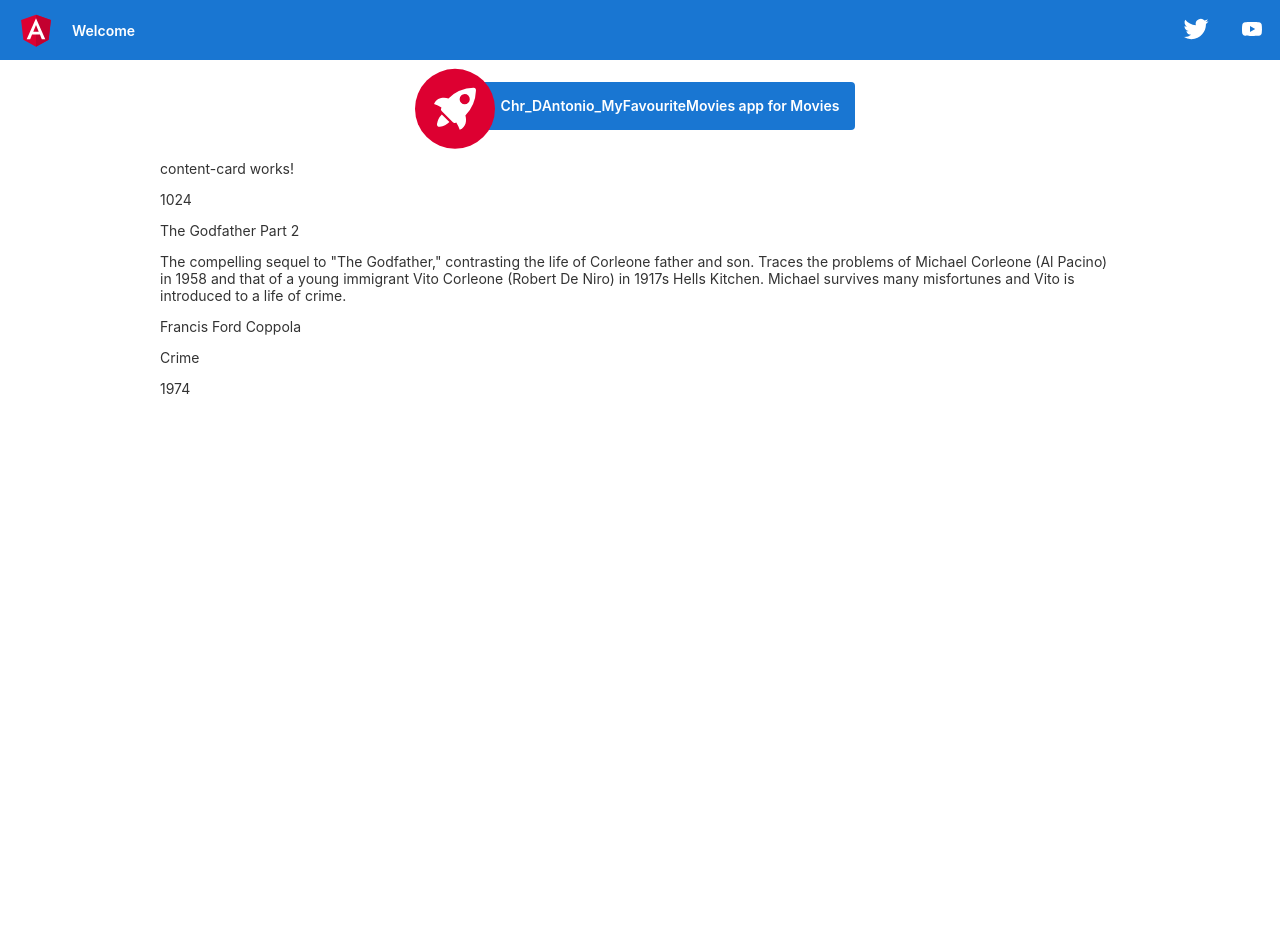
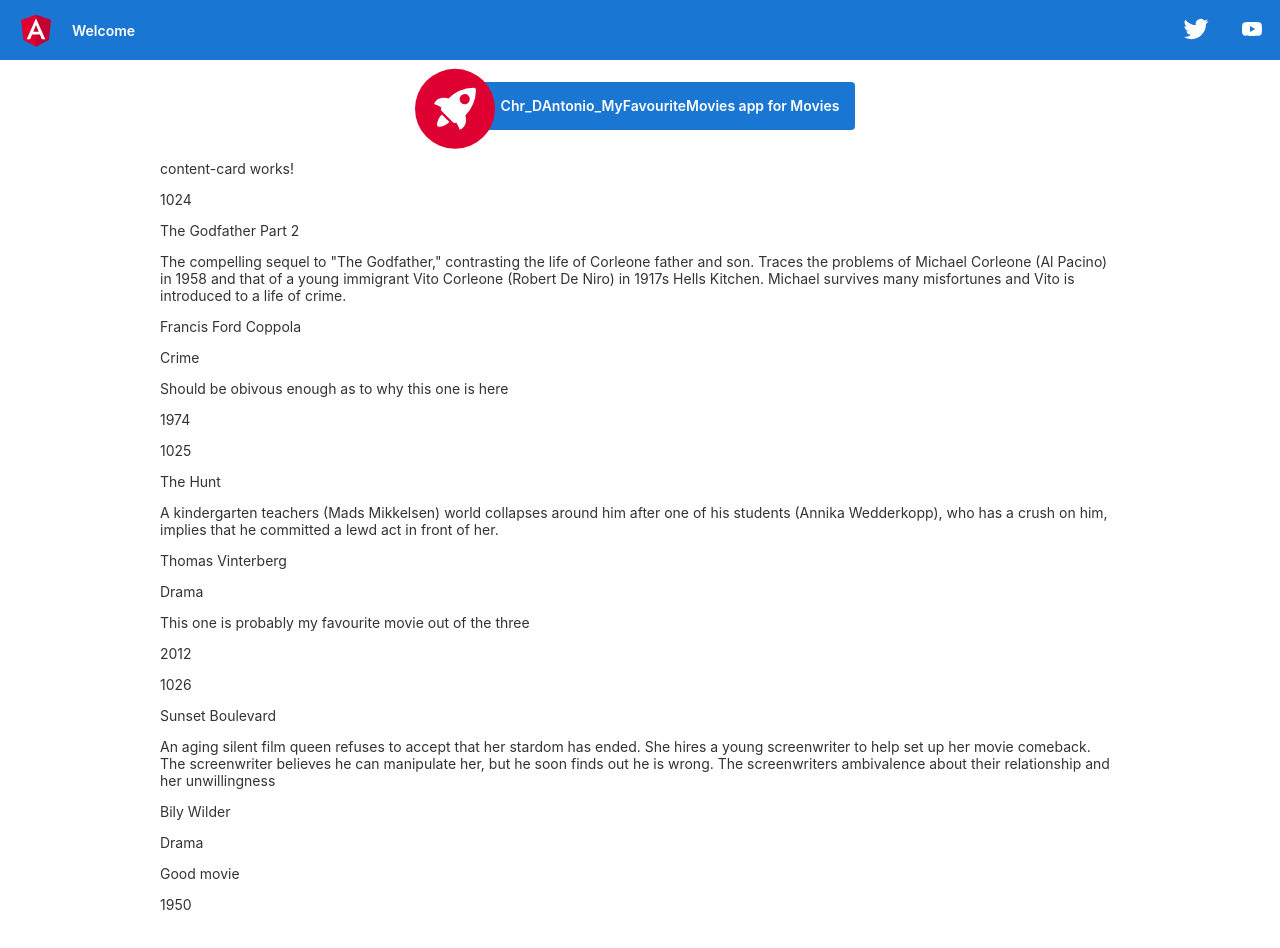
Before and after one commit to Christian-DAntonio/Chr_DAntonio_WEB601Assignments_MyFavouriteMovies, an Angular app: page / in a window 1280 px wide. Shown: the top 948 px of the page. Before the commit the page ends 800 px from the top, so only its background shows below. Built offline with nearby package versions, Linux system fonts and the light colour scheme.

Commit message:
ALmost forgot some changes, now I'm done

```diff
--- a/src/app/content-card/content-card.component.html
+++ b/src/app/content-card/content-card.component.html
@@ -8,4 +8,20 @@
 <p>{{contentItem.body}}</p>
 <p>{{contentItem.releaseDate}}</p>
 
+<p>{{contentItem2.id}}</p>
+<p>{{contentItem2.title}}</p>
+<p>{{contentItem2.description}}</p>
+<p>{{contentItem2.creator}}</p>
+<p>{{contentItem2.genre}}</p>
+<p>{{contentItem2.body}}</p>
+<p>{{contentItem2.releaseDate}}</p>
+
+<p>{{contentItem3.id}}</p>
+<p>{{contentItem3.title}}</p>
+<p>{{contentItem3.description}}</p>
+<p>{{contentItem3.creator}}</p>
+<p>{{contentItem3.genre}}</p>
+<p>{{contentItem3.body}}</p>
+<p>{{contentItem3.releaseDate}}</p>
+
 {{processContent()}}
--- a/src/app/content-card/content-card.component.ts
+++ b/src/app/content-card/content-card.component.ts
@@ -14,28 +14,28 @@ export class ContentCardComponent {
     description: 'The compelling sequel to "The Godfather," contrasting the life of Corleone father and son. Traces the problems of Michael Corleone (Al Pacino) in 1958 and that of a young immigrant Vito Corleone (Robert De Niro) in 1917s Hells Kitchen. Michael survives many misfortunes and Vito is introduced to a life of crime.',
     creator: 'Francis Ford Coppola',
     genre: 'Crime',
-    body: '',
+    body: 'Should be obivous enough as to why this one is here',
     releaseDate: 1974
   }
 
   contentItem2:Content = {
-    id: 1024,
-    title: 'hello',
-    description: '',
-    creator: '',
-    genre: '',
-    body: '',
-    releaseDate: 1974
+    id: 1025,
+    title: 'The Hunt',
+    description: 'A kindergarten teachers (Mads Mikkelsen) world collapses around him after one of his students (Annika Wedderkopp), who has a crush on him, implies that he committed a lewd act in front of her.',
+    creator: 'Thomas Vinterberg',
+    genre: 'Drama',
+    body: 'This one is probably my favourite movie out of the three',
+    releaseDate: 2012
   }
 
   contentItem3:Content = {
-    id: 1024,
-    title: 'hello',
-    description: '',
-    creator: '',
-    genre: '',
-    body: '',
-    releaseDate: 1974
+    id: 1026,
+    title: 'Sunset Boulevard',
+    description: 'An aging silent film queen refuses to accept that her stardom has ended. She hires a young screenwriter to help set up her movie comeback. The screenwriter believes he can manipulate her, but he soon finds out he is wrong. The screenwriters ambivalence about their relationship and her unwillingness',
+    creator: 'Bily Wilder',
+    genre: 'Drama',
+    body: 'Good movie',
+    releaseDate: 1950
   }
   myContentList: ContentList;
 
```
